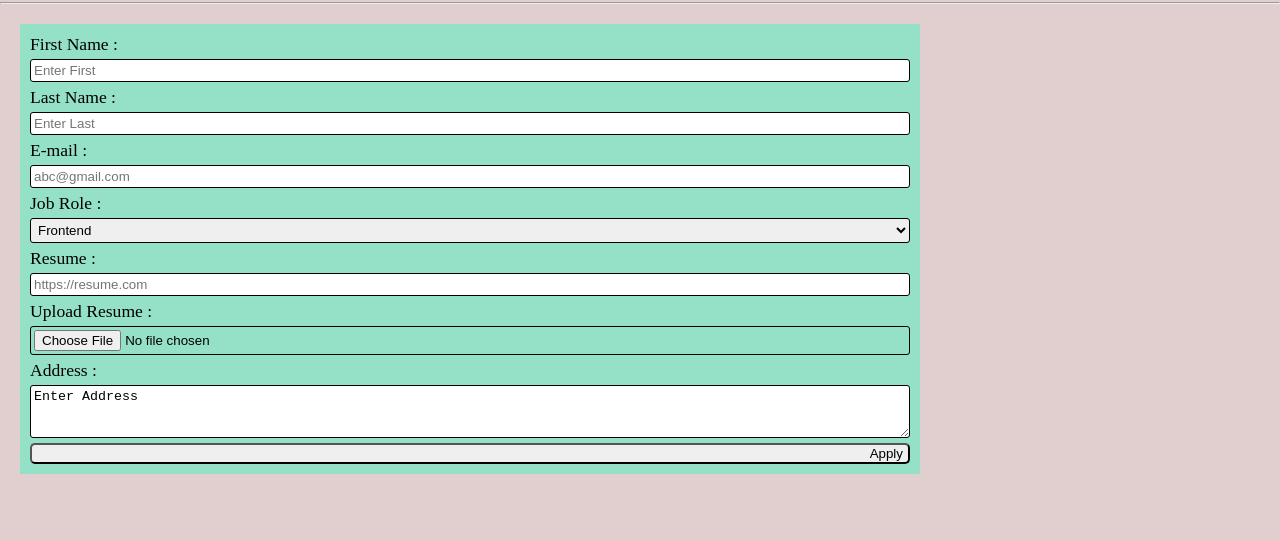
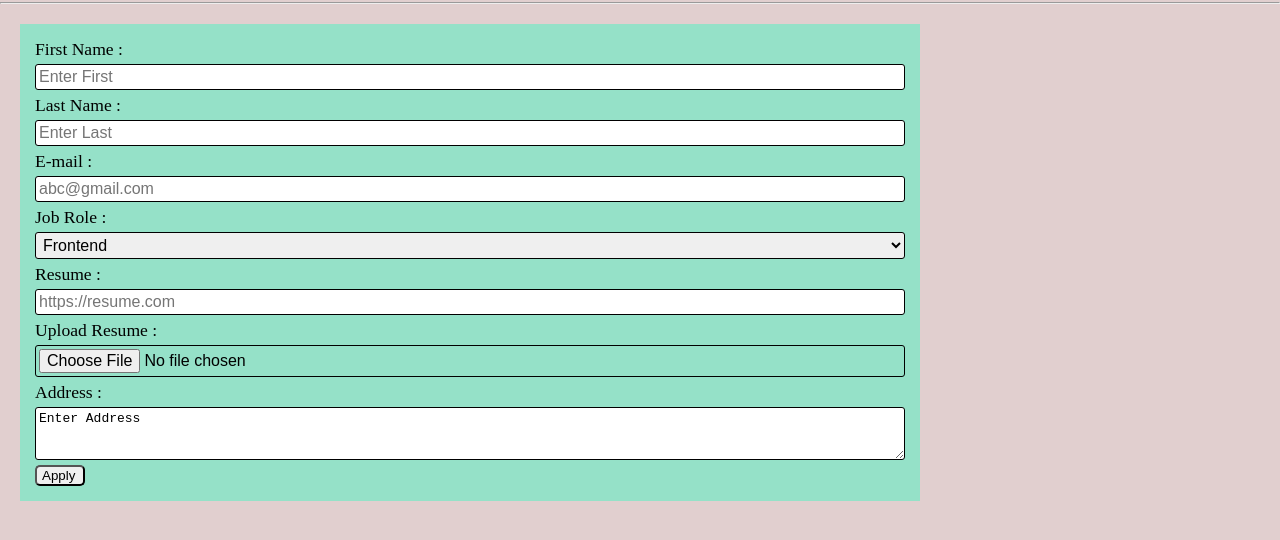
Before and after one commit to Khushi1298/practice, a plain HTML site: page JOB form/index.html in a window 1280 px wide. Shown: the part 40-580 px from the top of the page. Drawn offline with Linux system fonts and the light colour scheme.

Commit message:
AppliCAtion

```diff
--- a/JOB form/job.css
+++ b/JOB form/job.css
@@ -12,7 +12,7 @@ hr{
 .form-contianer{
     background-color: rgb(149, 225, 200);
     margin: 20px;
-    padding: 5px;
+    padding: 10px;
     max-width: 900px;
 }
 .form{
@@ -25,15 +25,17 @@ label{
     margin-bottom: 4px;
 }
 input,select,textarea{
+    font-size: medium;
     border: 1px solid black;
     border-radius: 3px;
     padding: 3px;
 }
 button{
     display: flex;
-    justify-content: end;
     border-radius: 5px;
     padding: 1px 5px;
+    max-width: 50px;
+    float: right;
 }
 button:hover{
     background-color: green;
```
